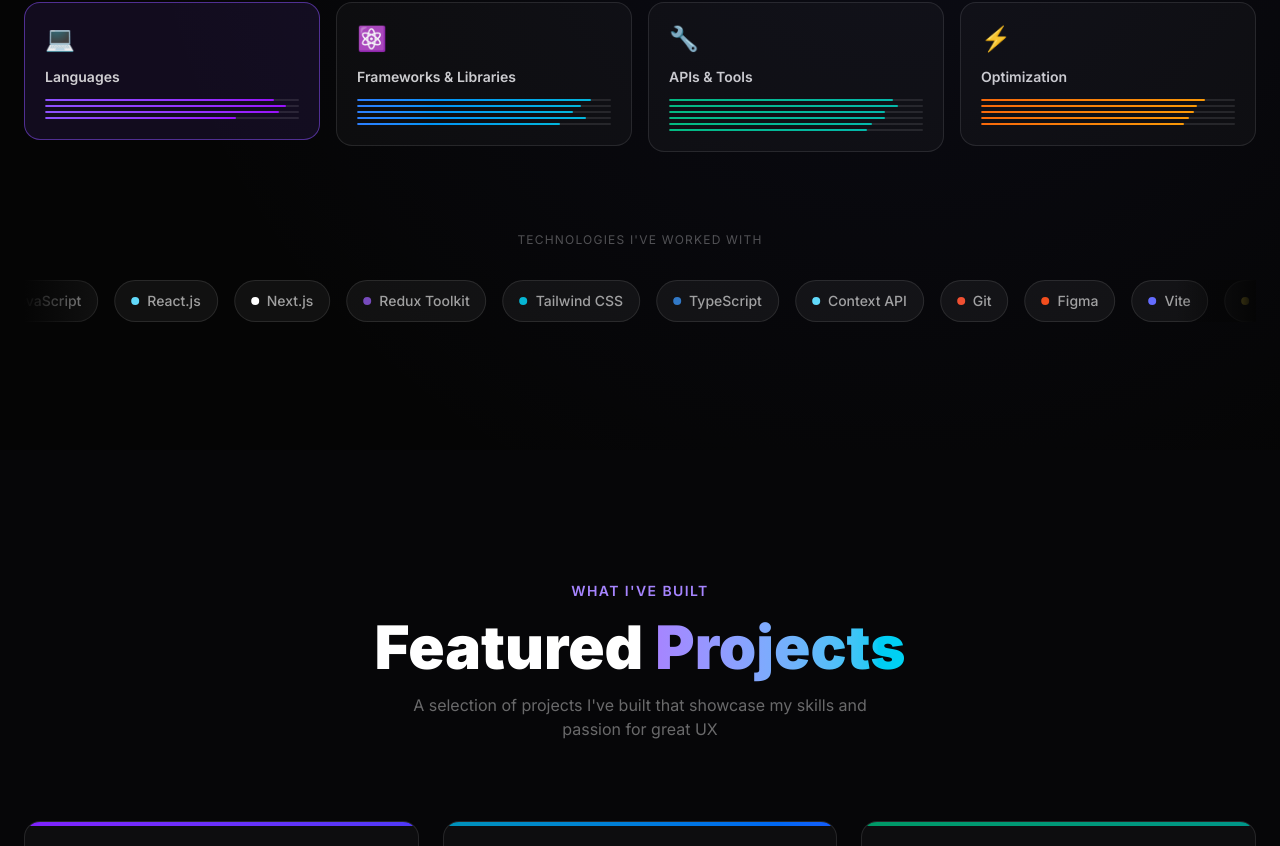
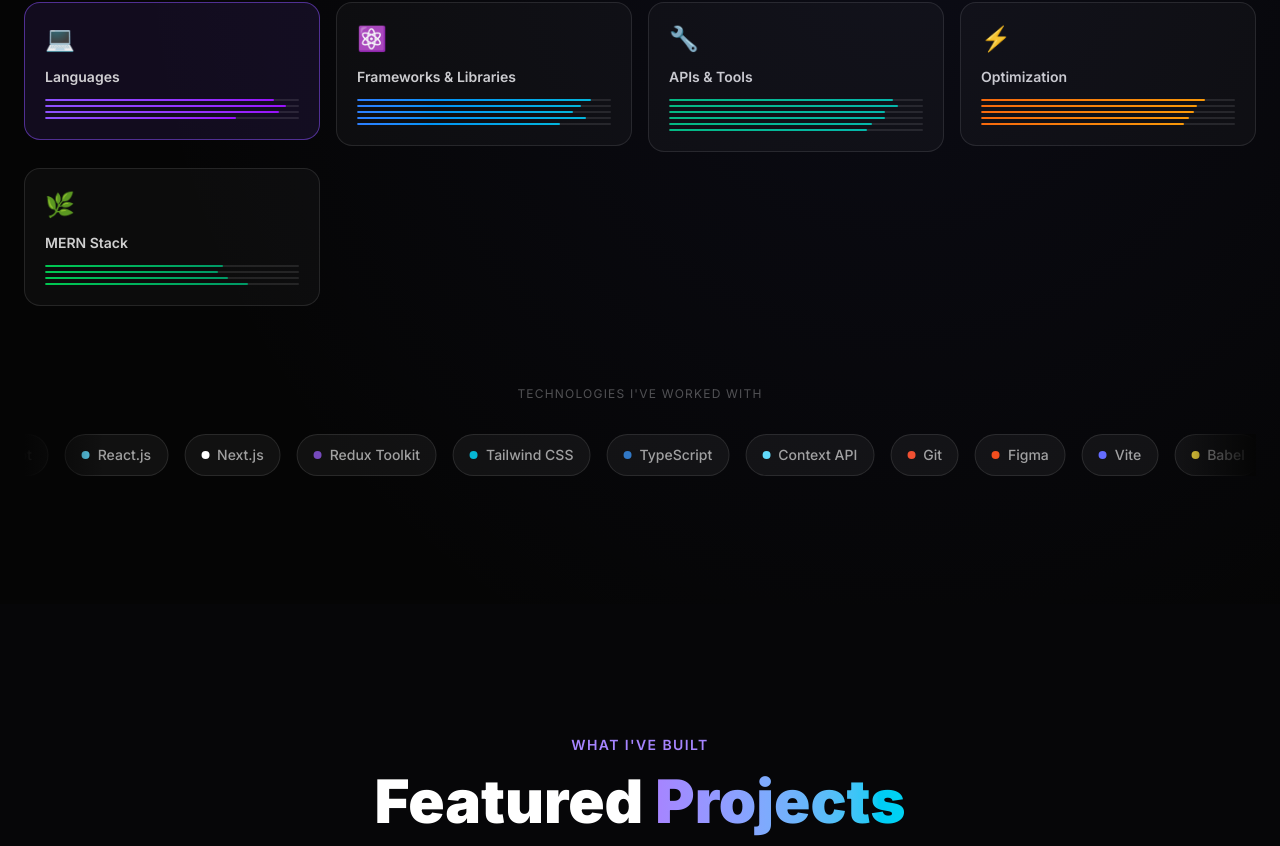
Before and after one commit to Ajaysahu001/portfolio-website, a Next.js app: page / in a window 1280 px wide. Shown: the part 2935-3781 px from the top of the page. Built offline with nearby package versions, Linux system fonts and the light colour scheme; no server answers.

Commit message:
Update tech stack references to include Redux Toolkit and MERN Stack, add Node.js, Express.js, and MongoDB to skills, and enhance schema markup with additional technologies and educational credentials.

```diff
--- a/app/opengraph-image.tsx
+++ b/app/opengraph-image.tsx
@@ -126,12 +126,12 @@
             marginBottom: 60,
           }}
         >
-          3+ years building high-performance web apps · Redux · TypeScript · Tailwind CSS
+          3+ years building high-performance web apps · Redux Toolkit · TypeScript · MERN Stack
         </div>
 
         {/* Tech pills row */}
         <div style={{ display: "flex", gap: 12 }}>
-          {["React.js", "Next.js", "TypeScript", "Redux", "Tailwind CSS"].map(
+          {["React.js", "Next.js", "Redux Toolkit", "TypeScript", "MERN Stack"].map(
             (tech) => (
               <div
                 key={tech}
--- a/components/sections/Skills.tsx
+++ b/components/sections/Skills.tsx
@@ -59,6 +59,9 @@
   { name: "SCSS", color: "#CC6699" },
   { name: "Axios", color: "#5A29E4" },
   { name: "Bootstrap", color: "#7952B3" },
+  { name: "Node.js", color: "#339933" },
+  { name: "Express.js", color: "#ffffff" },
+  { name: "MongoDB", color: "#47A248" },
 ];
 
 export default function Skills() {
--- a/components/seo/SchemaMarkup.tsx
+++ b/components/seo/SchemaMarkup.tsx
@@ -25,15 +25,24 @@
       addressCountry: "IN",
     },
     knowsAbout: [
-      "React.js",
-      "Next.js",
-      "JavaScript",
-      "TypeScript",
-      "Redux",
-      "Tailwind CSS",
-      "RESTful APIs",
-      "Performance Optimization",
-      "Front-end Development",
+      "React.js", "Next.js", "JavaScript", "TypeScript",
+      "Redux Toolkit", "Context API", "Tailwind CSS", "SCSS",
+      "RESTful APIs", "Axios", "Figma", "Webpack", "Vite", "Babel",
+      "Node.js", "Express.js", "MongoDB", "MERN Stack",
+      "Lazy Loading", "Code Splitting", "Memoization", "SSR", "SSG",
+      "Agile", "Scrum", "Front-end Development",
+    ],
+    hasCredential: [
+      {
+        "@type": "EducationalOccupationalCredential",
+        name: "Full-Stack Web Development (MERN Stack)",
+        credentialCategory: "certificate",
+        recognizedBy: {
+          "@type": "Organization",
+          name: "Ducat India",
+          address: { "@type": "PostalAddress", addressLocality: "Noida", addressRegion: "Uttar Pradesh" },
+        },
+      },
     ],
     alumniOf: education.map((edu) => ({
       "@type": "EducationalOrganization",
@@ -55,7 +64,7 @@
         name: "Ahmedabad",
         containedInPlace: { "@type": "Country", name: "India" },
       },
-      skills: "React.js, Next.js, Redux, Tailwind CSS, TypeScript, JavaScript",
+      skills: "React.js, Next.js, Redux Toolkit, Context API, Tailwind CSS, TypeScript, JavaScript, SCSS, Node.js, MongoDB, Express.js, RESTful APIs, Axios, Figma",
     },
   };
 
--- a/lib/data.ts
+++ b/lib/data.ts
@@ -66,6 +66,17 @@
       { name: "Memoization", level: 84 },
       { name: "SSR / SSG", level: 82 },
       { name: "Minification", level: 80 },
+    ],
+  },
+  {
+    category: "MERN Stack",
+    icon: "🌿",
+    color: "from-green-500 to-emerald-600",
+    items: [
+      { name: "MongoDB", level: 70 },
+      { name: "Express.js", level: 68 },
+      { name: "Node.js", level: 72 },
+      { name: "REST API Design", level: 80 },
     ],
   },
 ];
--- a/lib/seo.ts
+++ b/lib/seo.ts
@@ -8,7 +8,7 @@
   title: "Ajay Sahu — Front-end Developer | React.js & Next.js Expert",
   shortTitle: "Ajay Sahu",
   description:
-    "Front-end Developer with 3+ years of experience building high-performance, responsive web applications using React.js and Next.js. Expert in Redux, Tailwind CSS, TypeScript, and RESTful API integration.",
+    "Front-end Developer with 3+ years of experience building high-performance, responsive web applications using React.js and Next.js. Expert in Redux Toolkit, Context API, Tailwind CSS, TypeScript, and RESTful API integration. MERN Stack trained.",
   tagline: "Crafting exceptional digital experiences",
   locale: "en_IN",
   twitterHandle: "@ajaysahu001",
@@ -23,10 +23,16 @@
     "Next.js Developer",
     "JavaScript Developer",
     "TypeScript Developer",
-    "Redux",
+    "Redux Toolkit",
+    "Context API",
     "Tailwind CSS",
     "SCSS",
     "RESTful API",
+    "Axios",
+    "Figma",
+    "MERN Stack Developer",
+    "Node.js",
+    "MongoDB",
     "Web Developer India",
     "Frontend Engineer",
     "UI Developer",
@@ -35,7 +41,9 @@
     "Performance Optimization",
     "State Management",
     "Responsive Web Design",
+    "Agile Scrum Developer",
     "Lucent Innovation",
+    "Chitrakoot Developer",
   ],
 };
 
```
